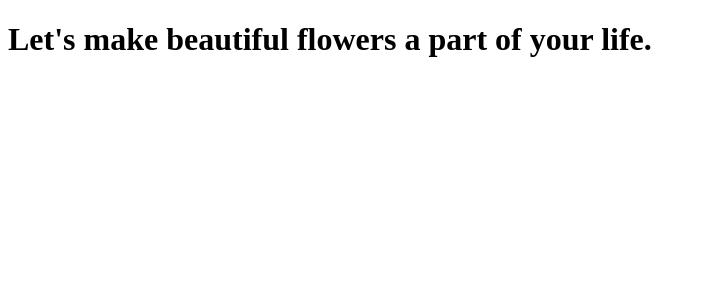
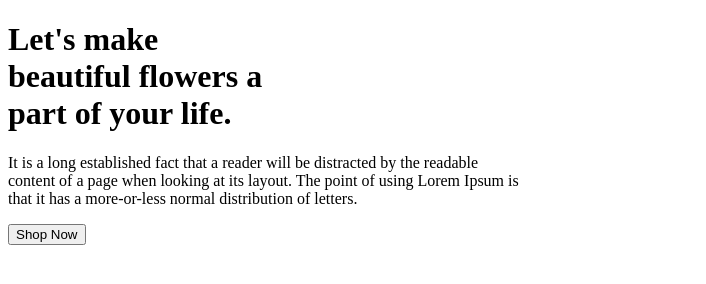
Before and after one commit to AdibMahmud123/Flower-shop-website, a plain HTML site: page index.html in a window 1280 px wide. Shown: the whole page, without its empty margins (0-706 px from the left). Drawn offline with Linux system fonts and the light colour scheme.

Commit message:
paragraph

```diff
--- a/index.html
+++ b/index.html
@@ -8,8 +8,15 @@
     <title>Document</title>
 </head>
 <body>
-    <h1 class="header">Let's make
-        beautiful flowers a
+    <h1 class="header">Let's make<br>
+        beautiful flowers a<br>
         part of your life. </h1>
+
+    <p class = "Paragraph">
+        It is a long established fact that a reader will be distracted by the readable<br>content of a page when looking at its layout. The point of using Lorem Ipsum is<br> that it has a more-or-less normal distribution of letters. </p>
+
+    <button>Shop Now</button>
+
+
 </body>
 </html>
```
